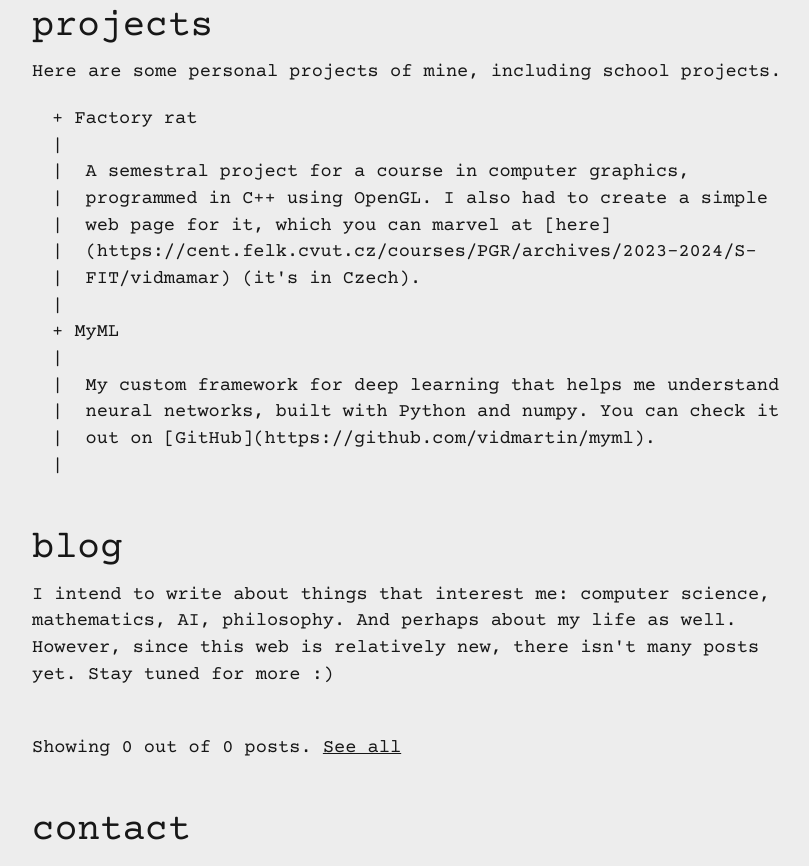
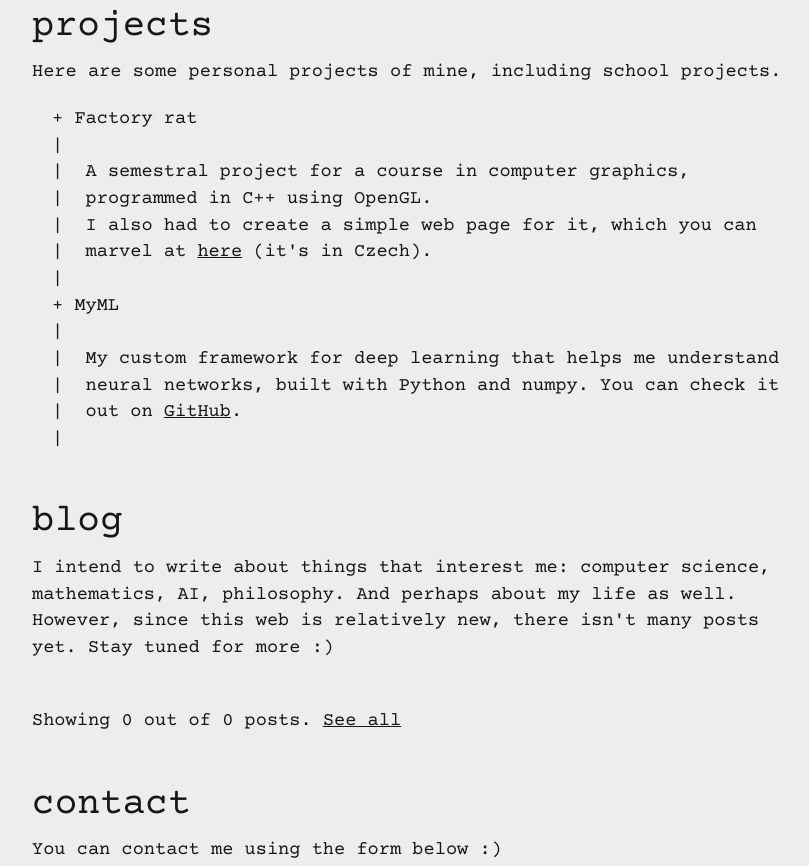
Before and after one commit to vidmartin/my-web, a Next.js app: page / in a window 1280 px wide. Shown: the part 1460-2326 px from the top of the page, without its empty margins (224-1033 px from the left). Built offline with nearby package versions, Linux system fonts and the light colour scheme; what better-react-mathjax would draw is missing.

Commit message:
master: Projects component uses MarkdownRenderer

```diff
--- a/app/_components/markdownNode.tsx
+++ b/app/_components/markdownNode.tsx
@@ -3,9 +3,19 @@ import { MathJax } from "better-react-mathjax";
 import { Nodes } from "mdast";
 import MathRenderer from "./mathRenderer";
 
-export default function MarkdownNode({node}: { node: Nodes }) {
+export default function MarkdownNode(
+    props: {
+        node: Nodes,
+        paragraphClassNames?: string
+    }
+) {
+    const node = props.node;
+    const paragraphClassNames = props.paragraphClassNames ?? "mb-5 text-justify";
+
     if ("children" in node) {
-        const childrenNodes = node.children.map((child, i) => <MarkdownNode key={i} node={child} />);
+        const childrenNodes = node.children.map(
+            (child, i) => <MarkdownNode key={i} node={child} paragraphClassNames={props.paragraphClassNames} />
+        );
         if (node.type == "heading") {
             if (node.depth == 1) {
                 return <h1 className="mt-10">{childrenNodes}</h1>
@@ -17,7 +27,7 @@ export default function MarkdownNode({node}: { node: Nodes }) {
                 throw new Error(`unsupported heading depth ${node.depth}`);
             }
         } else if (node.type == "paragraph") {
-            return <div className="mb-5 text-justify">{childrenNodes}</div>;
+            return <div className={paragraphClassNames}>{childrenNodes}</div>;
         } else if (node.type == "strong") {
             return <b>{childrenNodes}</b>;
         } else if (node.type == "emphasis") {
--- a/app/_components/markdownRenderer.tsx
+++ b/app/_components/markdownRenderer.tsx
@@ -4,11 +4,16 @@ import { mathFromMarkdown } from "mdast-util-math";
 import { math } from "micromark-extension-math";
 import MarkdownNode from "./markdownNode";
 
-export default function MarkdownRenderer(props: { content: string }) {
+export default function MarkdownRenderer(
+    props: {
+        content: string,
+        paragraphClassNames?: string,
+    }
+) {
     const ast = fromMarkdown(props.content, {
         extensions: [math()],
         mdastExtensions: [mathFromMarkdown()],
     });
 
-    return <MarkdownNode node={ast} />;
+    return <MarkdownNode node={ast} paragraphClassNames={props.paragraphClassNames} />;
 }
--- a/app/_homePageBlocks/projects.tsx
+++ b/app/_homePageBlocks/projects.tsx
@@ -1,4 +1,5 @@
 
+import MarkdownRenderer from "../_components/markdownRenderer";
 import TerminalBlock from "../_components/terminalBlock";
 import { PROJECT_REPOSITORY } from "../globals";
 
@@ -11,15 +12,10 @@ export default async function Projects(props: { idAttr: string }) {
         Here are some personal projects of mine, including school projects.
         <div className="pl-5 pt-5">
             {projects.map(
-                project => <TerminalBlock key={project.id} title={project.title}>{project.description}</TerminalBlock>
+                project => <TerminalBlock key={project.id} title={project.title}>
+                    <MarkdownRenderer content={project.description} paragraphClassNames="" />
+                </TerminalBlock>
             )}
-            {/* <TerminalBlock title={"2025: MyML"}>
-                My custom framework for deep learning that helps me understand neural networks, built with Python and numpy. You can check it out on <a href="https://github.com/vidmartin/myml">GitHub</a>.
-            </TerminalBlock>
-            <TerminalBlock title={"2024: Factory rat"}>
-                A semestral project for a course in computer graphics, programmed in C++ using OpenGL.
-                I also had to create a simple web page for it, which you can marvel at <a href="https://cent.felk.cvut.cz/courses/PGR/archives/2023-2024/S-FIT/vidmamar/">here</a> (it's in Czech).
-            </TerminalBlock> */}
         </div>
     </div>;
 }
```
